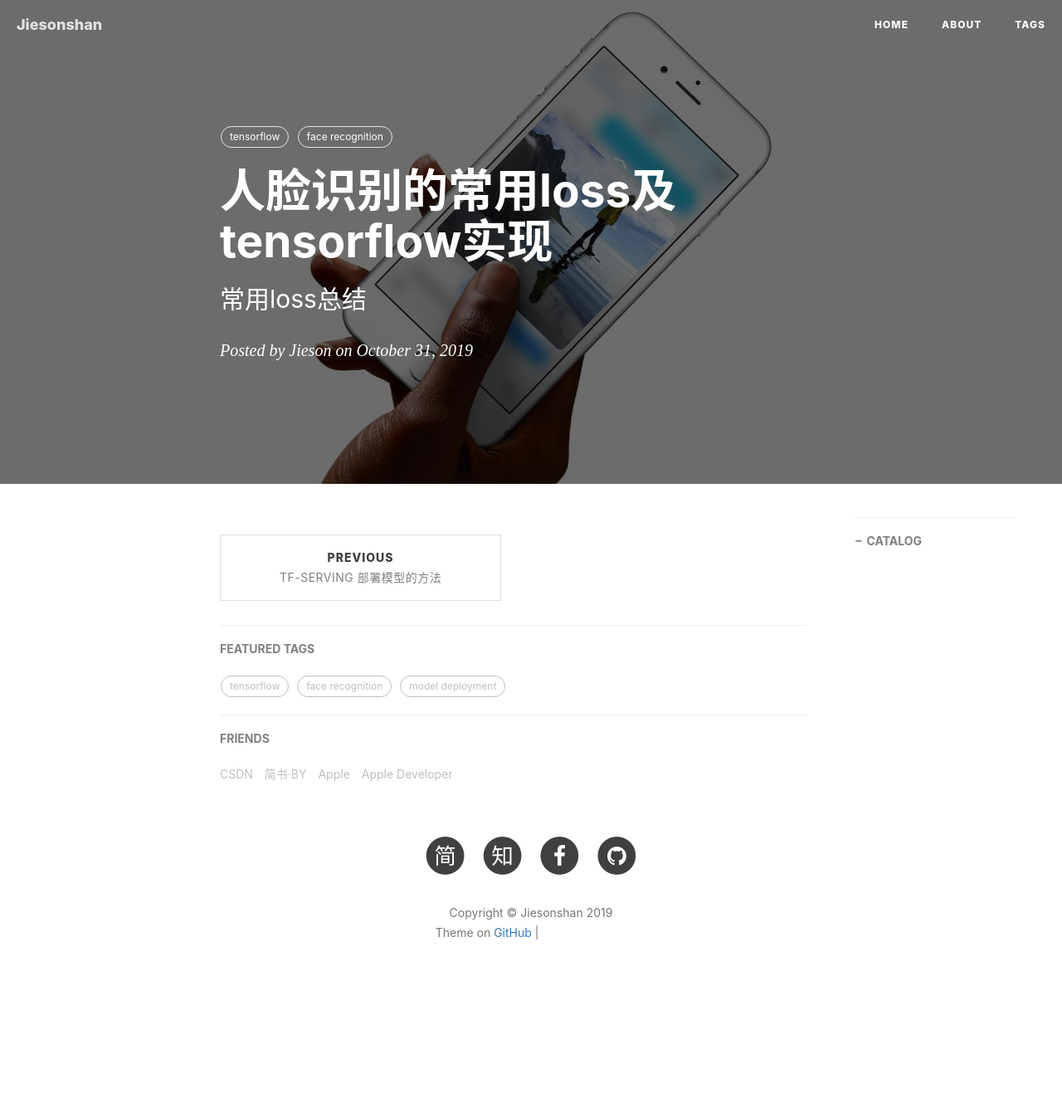
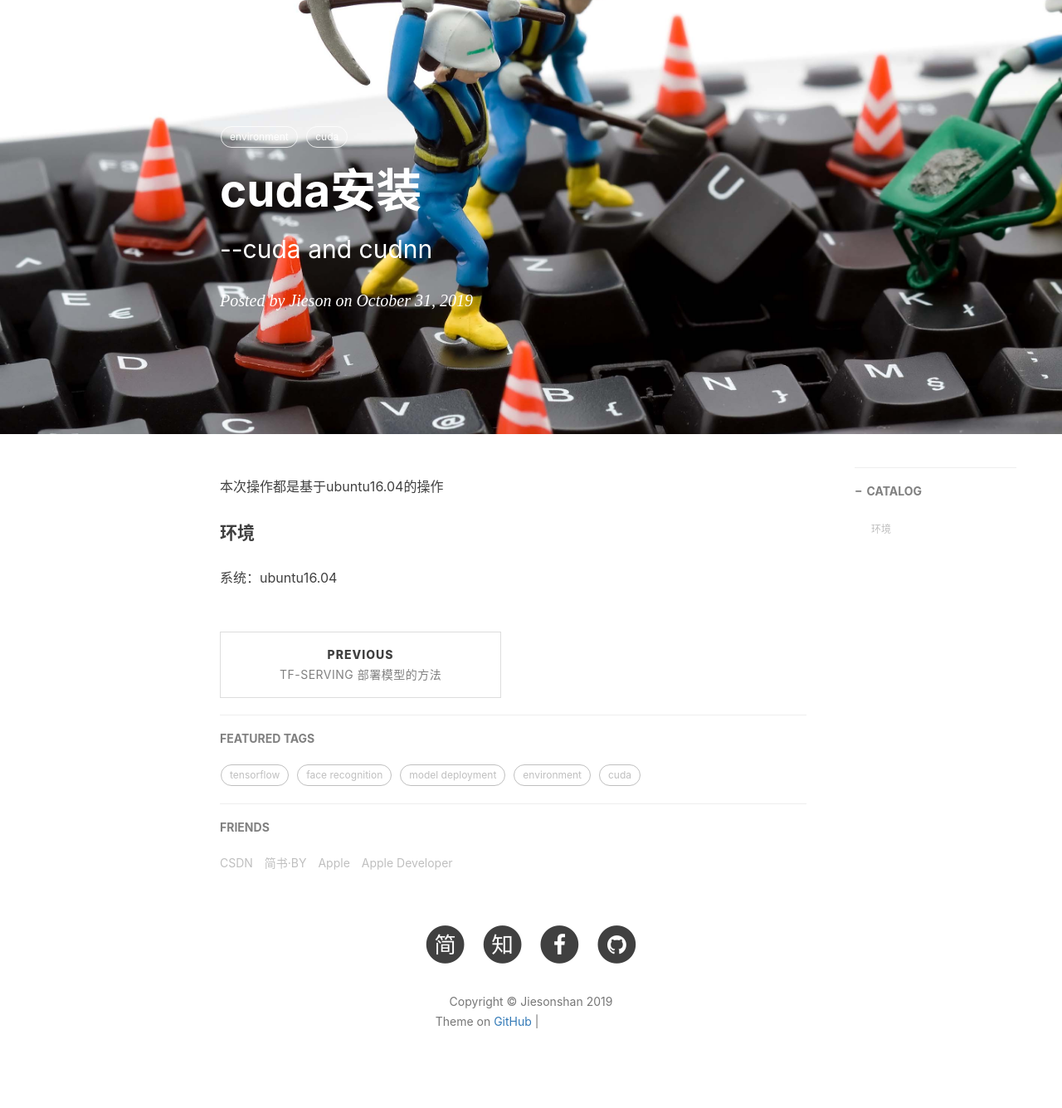
Before and after one commit to jiesonshan/jiesonshan.github.io, a Jekyll site: the page built from _posts/2019-10-31-cuda安装.md, in a window 1280 px wide. Shown: the whole page at 83% size. Built offline with Jekyll 4.4.1, drawn with Linux system fonts in a browser that asks for light colours; nearby versions of some CDN libraries; comment, search, counter and statistics services are not loaded; before the commit the page ends 1228 px from its top, so only the background shows below that; grey boxes are pictures that could not be loaded.

Commit message:
cuda install

```diff
--- a/_posts/2019-10-31-cuda安装.md
+++ b/_posts/2019-10-31-cuda安装.md
@@ -1,12 +1,15 @@
 ---
 layout:     post
-title:      人脸识别的常用loss及tensorflow实现
-subtitle:   常用loss总结
+title:      cuda安装
+subtitle:   --cuda and cudnn
 date:       2019-10-31
 author:     Jieson
-header-img: img/post-bg-ios9-web.jpg
+header-img: img/post-bg-keybord.jpg
 catalog: true
 tags:
-    - tensorflow
-    - face recognition
+    - environment
+    - cuda
 ---
+本次操作都是基于ubuntu16.04的操作
+#### 环境
+   系统：ubuntu16.04
```
